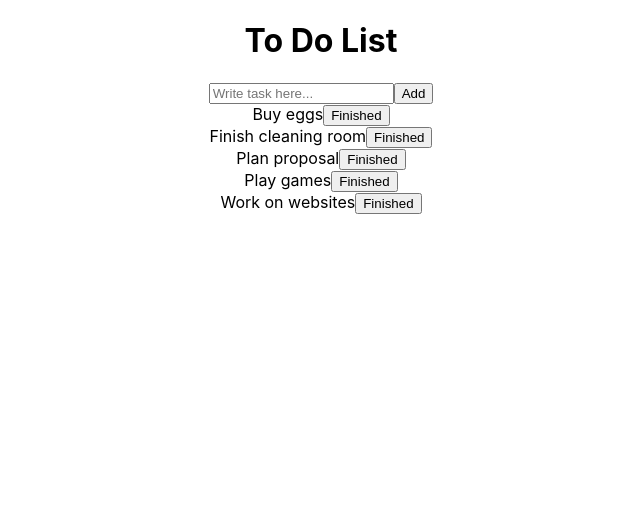
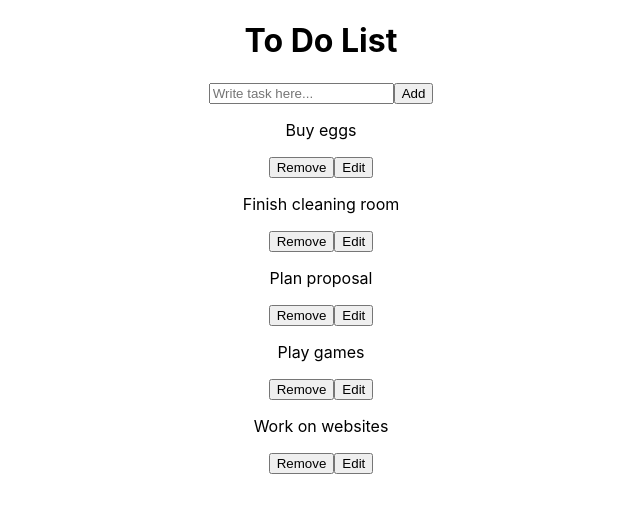
Before and after one commit to sticktyiss/unit1-todo, a React (Create React App) app: page / in a window 1280 px wide. Shown: the top 512 px of the page, without its empty margins (319-959 px from the left). Built offline with nearby package versions, Linux system fonts and the light colour scheme.

Commit message:
Added editing functionality to task Items

```diff
--- a/src/App.jsx
+++ b/src/App.jsx
@@ -24,6 +24,11 @@ function App() {
     setItemList([...itemList]);
   };
 
+  const editItem = (index, newVal) => {
+    itemList.splice(index, 1, newVal)
+    setItemList([...itemList])
+  }
+
   return (
     <div className="App">
       <h1>To Do List</h1>
@@ -42,6 +47,7 @@ function App() {
           key={index}
           index={index}
           removeItemFromList={removeItemFromList}
+          editItem={editItem}
         />
       ))}
     </div>
--- a/src/ListItem.jsx
+++ b/src/ListItem.jsx
@@ -1,10 +1,26 @@
+import { useState } from "react";
+
 const ListItem = (props) => {
+  const [editing, setEditing] = useState(false);
+  const [itemVal, setItemVal] = useState(props.item)
+
+  const handleEdit = () => {
+    props.editItem(props.index, itemVal)
+    setEditing(false)
+  }
+
   return (
     <div>
-      {props.item}
-      <button onClick={() => props.removeItemFromList(props.index)}>
-        Finished
-      </button>
+      {editing === false ? (<div>
+        <p>{props.item}</p>
+        <button onClick={() => props.removeItemFromList(props.index)}>
+        Remove
+        </button>
+        <button onClick={() => setEditing(true)}>Edit</button>
+      </div>) : (<div>
+        <input value={itemVal} onChange={e => setItemVal(e.target.value)} />
+        <button onClick={() => handleEdit()} >Save Change</button>
+      </div>)}
     </div>
   );
 };
```
